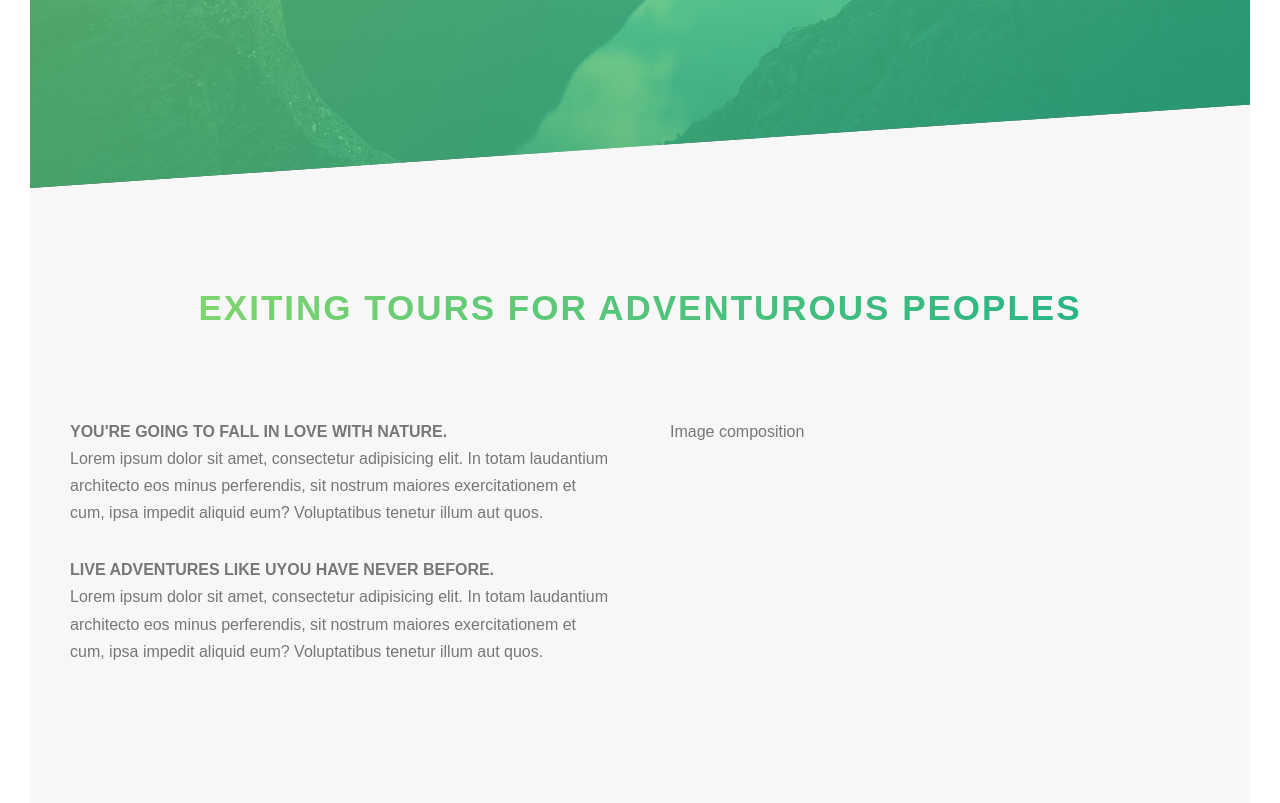
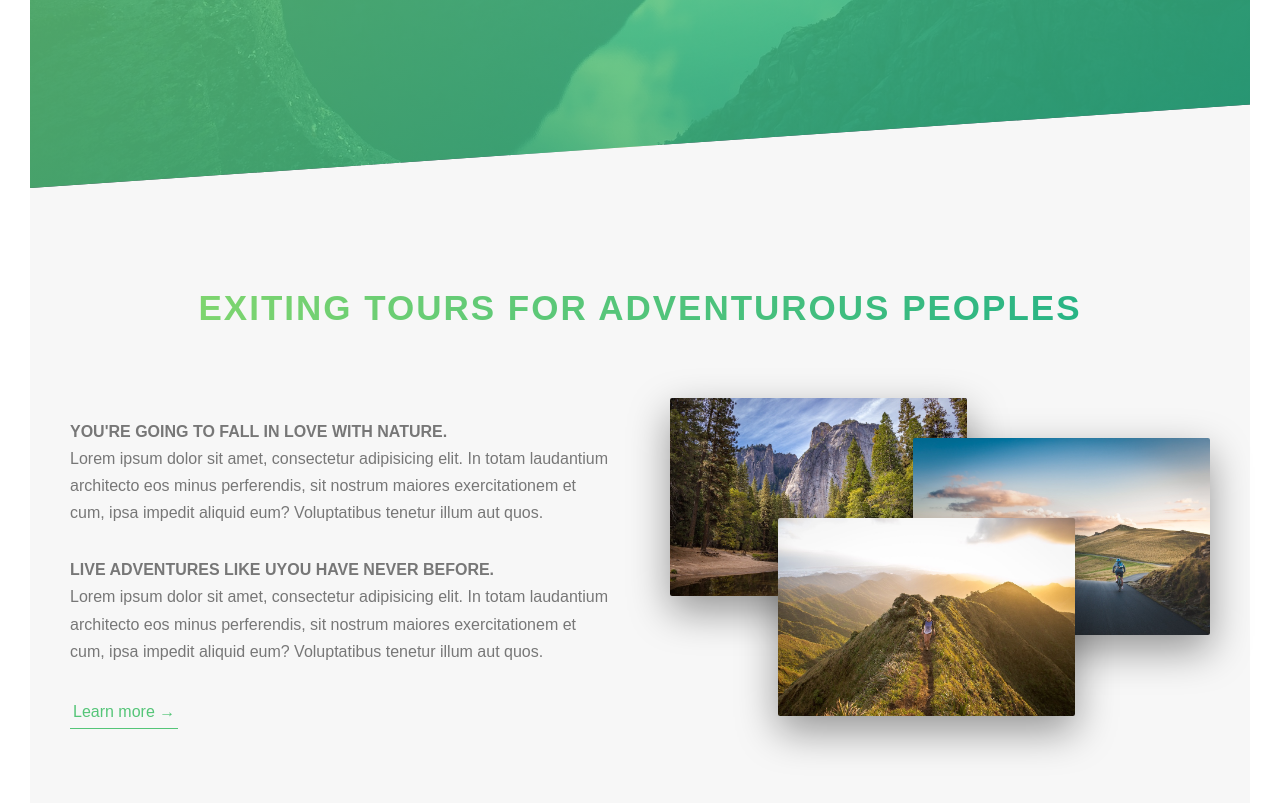
Before and after one commit to prathamesh121/Tours-Website, a website: page index.html in a window 1280 px wide. Shown: the part 602-1405 px from the top of the page. Drawn offline with Linux system fonts and the light colour scheme; a web font is replaced by a local one.

Commit message:
new commit

```diff
--- a/index.html
+++ b/index.html
@@ -54,8 +54,15 @@
               exercitationem et cum, ipsa impedit aliquid eum? Voluptatibus
               tenetur illum aut quos.
             </p>
+            <a href="#" class="btn-text">Learn more &rarr;</a>
+
           </div>
-          <div class="col-1-of-2">Image composition</div>
+          <div class="col-1-of-2">
+            <div class="composition">
+              <img src="img/nat-1-large.jpg" alt="photo 1" class="composition__photo composition__photo--p1" />
+              <img src="img/nat-2-large.jpg" alt="photo 2" class="composition__photo composition__photo--p2" />
+              <img src="img/nat-3-large.jpg" alt="photo 3" class="composition__photo composition__photo--p3" />
+            </div>
         </div>
       </section>
     </main>
--- a/sass/abstracts/_variables.scss
+++ b/sass/abstracts/_variables.scss
@@ -6,6 +6,7 @@ $color-grey-light-1: #f7f7f7;
 $color-grey-dark: #777777;
 $color-white: #ffffff;
 $color-black: #000000;
+$default-font-size:1.6rem;
 
 //grid
 $grid-width: 114rem;
--- a/sass/base/_typography.scss
+++ b/sass/base/_typography.scss
@@ -1,7 +1,7 @@
 body {
   font-family: sans-serif;
   font-weight: 400;
-  font-size: 1.6rem;
+  font-size: $default-font-size;
   line-height: 1.7;
   color: $color-grey-dark;
   padding: 3rem;
@@ -47,13 +47,13 @@ body {
 }
 
 .heading-tertiary {
-  font-size: 1.6rem;
+  font-size: $default-font-size;
   font-weight: 700;
   text-transform: uppercase;
 }
 
 .paragraph {
-  font-size: 1.6rem;
+  font-size: $default-font-size;
 
   &:not(:last-child) {
     margin-bottom: 3rem;
--- a/sass/components/_button.scss
+++ b/sass/components/_button.scss
@@ -51,3 +51,31 @@
     }
   }
 }
+
+.btn-text{
+  &:link,
+  &:visited{
+
+
+    color: $color-primary;
+    display: inline-block;
+    text-decoration: none;
+    border-bottom: 1px solid $color-primary;
+    padding: 3px;
+    transition: all .2s;
+  }
+  &:hover{
+
+    background-color: $color-primary;
+    color: $color-white;
+    box-shadow: 0 1rem 2rem rgba($color-black, .15);
+    transform: translateY(-2px);
+  }
+
+  &:active{
+
+    box-shadow: 0 .5rem 1rem rgba($color-black, .15);
+    transform: translateY(0);
+
+  }
+}
--- /dev/null
+++ b/sass/components/_composition.scss
@@ -0,0 +1,50 @@
+.composition{
+    position: relative;
+
+    &__photo{
+        width: 55%;
+        box-shadow: 0 1.5rem 4rem rgba($color-black, .4);
+        border-radius: 2px;
+        position: absolute;
+        transition: all .2s;
+        outline-offset: 2rem;
+
+
+
+        &--p1{
+            left: 0;
+            top:-2rem;
+        }
+        &--p2{
+            right: 0;
+            top: 2rem;
+        }
+        &--p3{
+            left: 20%;
+            top: 10rem;
+        }
+            &:hover{
+                outline: 1.5rem solid $color-primary;
+                transform: scale(1.05) translateY(-.5rem);
+                box-shadow: 0 2.5rem 4rem rgba($color-black, .5);
+                z-index: 1;
+
+            }
+            &::after{
+                content: "";
+                border: 2px solid $color-primary;
+            }
+
+
+
+    }
+    &:hover &__photo:not(:hover){
+        transform: scale(1);
+    }
+
+
+
+
+
+
+}
--- a/sass/main.scss
+++ b/sass/main.scss
@@ -7,7 +7,9 @@
 @import "./base/typography";
 @import "./base/utilities";
 
+
 @import "./components/button";
+@import "./components/composition";
 
 @import "./layout/header";
 @import "./layout/grid";
```
Also changed, not shown: css/style.css, 2 other files.
